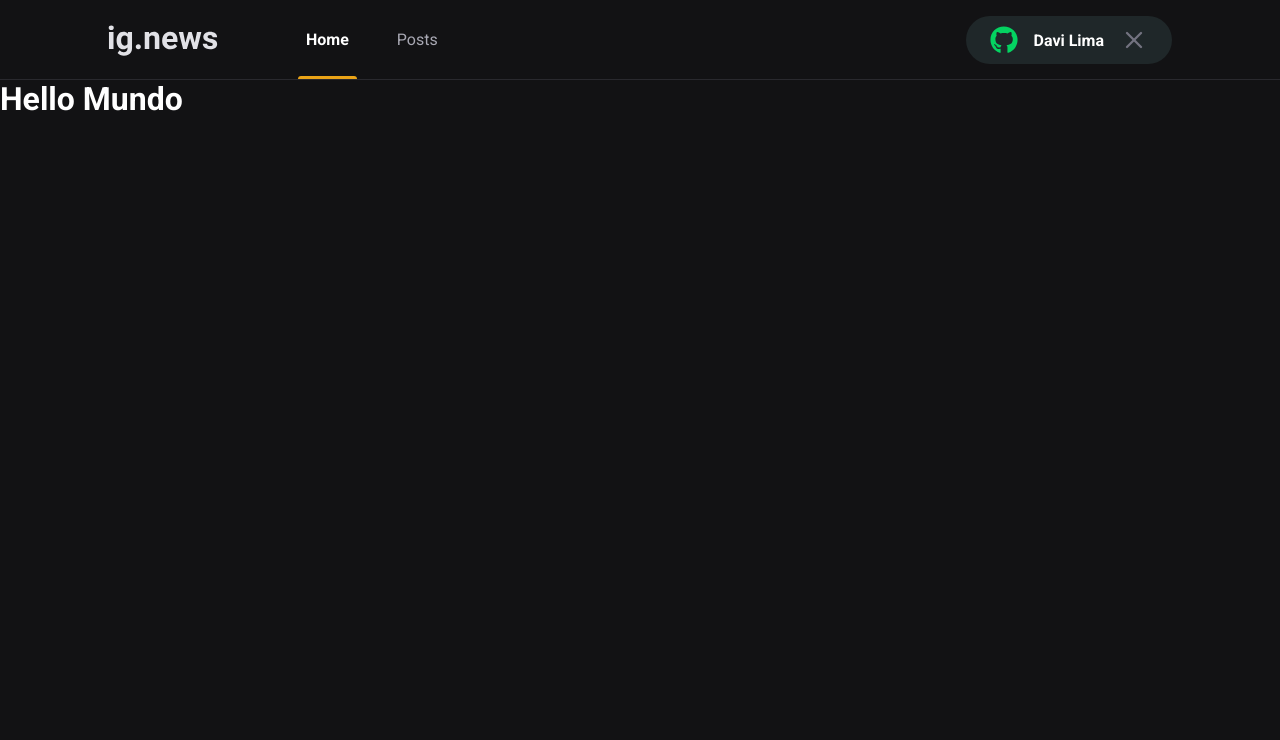
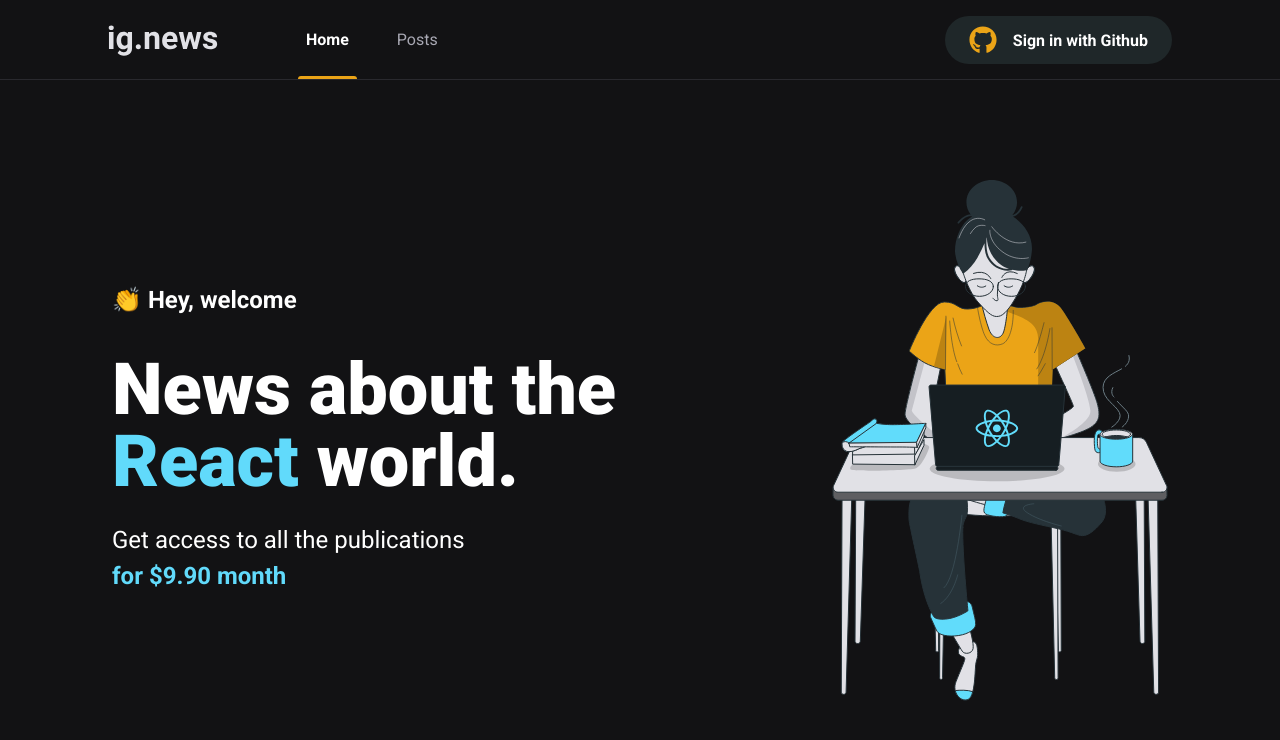
Before and after one commit to davim5/Ignews-Nextjs, a Next.js app: page / in a window 1280 px wide. Shown: the top 740 px of the page. Built offline with nearby package versions, Linux system fonts and the light colour scheme.

Commit message:
08-Pagina-Home

```diff
--- a/src/components/SignInButton/index.tsx
+++ b/src/components/SignInButton/index.tsx
@@ -3,7 +3,7 @@ import { FiX } from 'react-icons/fi';
 import styles from './styles.module.scss';
 
 export function SignInButton(){
-    const isUserLoggedIn = true;
+    const isUserLoggedIn = false;
 
 
 
--- /dev/null
+++ b/src/pages/home.module.scss
@@ -0,0 +1,42 @@
+.contentContainer{
+    max-width: 1120px;
+    margin: 0 auto;
+    padding: 0 2rem;
+    // Altura total da tela - a altura do cabeçalho (5 rem)
+    height: calc(100vh - 5rem);
+
+    display: flex;
+    align-items: center;
+    justify-content: space-between;
+}
+
+.hero {
+    max-width: 600px;
+
+    > span {
+        font-size: 1.5rem;
+        font-weight: bold;
+    }
+
+    h1{
+        font-size: 4.5rem;
+        line-height: 4.5rem;
+        font-weight: 900;
+        margin-top: 2.5rem;
+
+        span{
+            color: var(--cyan-500);
+        }
+    }
+
+    p{
+        font-size: 1.5rem;
+        line-height: 2.25rem;
+        margin-top: 1.5rem;
+
+        span {
+            color: var(--cyan-500);
+            font-weight: bold;
+        }
+    }
+}
--- a/src/pages/index.tsx
+++ b/src/pages/index.tsx
@@ -1,12 +1,24 @@
 import Head from 'next/head';
+
+import styles from './home.module.scss';
 
 export default function Home() {
   return (
     <>
     <Head>
-      <title>ig news | Home</title>
+      <title>Home | ig.news</title>
     </Head>
-    <h1 >Hello Mundo</h1>
+    <main className={styles.contentContainer}>
+      <section className={styles.hero}>
+        <span>👏 Hey, welcome</span>
+        <h1>News about the <span>React</span> world.</h1>
+        <p>Get access to all the publications <br />
+        <span>for $9.90 month</span>
+        </p>
+      </section>
+      <img src="/images/avatar.svg" alt="girl coding" />
+    </main>
+
     </>
   )
 }
```
